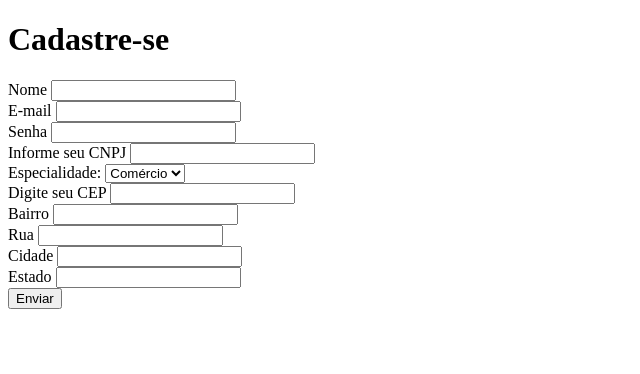
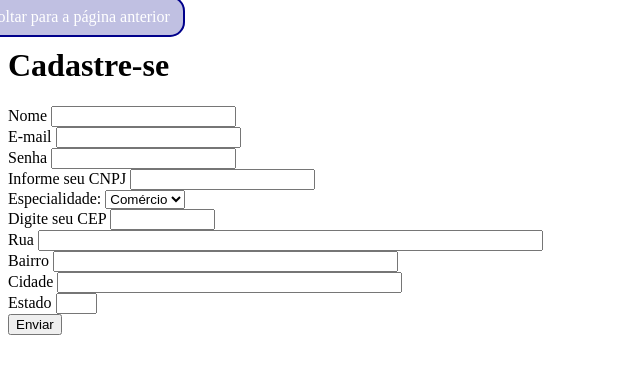
Before and after one commit to willr003/Crud-php, a PHP site: page /novo-usuario.php in a window 1280 px wide. Shown: the top 374 px of the page, without its empty margins (0-640 px from the left). Run offline with PHP 8.4, Linux system fonts and the light colour scheme.

Commit message:
terceiro commit

```diff
--- a/novo-usuario.php
+++ b/novo-usuario.php
@@ -1,36 +1,126 @@
+
+
+
 <!DOCTYPE html>
 <html lang="pt-br">
 <head>
     <meta charset="UTF-8">
     <meta name="viewport" content="width=device-width, initial-scale=1.0">
     <title>Novo Usuário</title>
+    <style>
+         .voltar {
+            background-color: #00008b;
+            border-radius: 15px;
+            padding: 10px 13px;
+            margin-bottom: 25px;
+            margin-left: -35px;
+            text-decoration: none;
+            color: white;
+            border: solid 2px #00008b;
+            transition: 0.5s;
+        }
+        .voltar:hover{
+            background-color: #00008b3f ;
+        }
 
+    </style>
+     <script src="https://code.jquery.com/jquery-3.6.4.min.js"
+            integrity="sha256-oP6HI9z1XaZNBrJURtCoUT5SUnxFr8s3BzRl+cbzUq8="
+            crossorigin="anonymous"></script>
+    <script>
+
+$(document).ready(function() {
+
+    function limpa_formulário_cep() {
+        // Limpa valores do formulário de cep.
+        $("#rua").val("");
+        $("#bairro").val("");
+        $("#cidade").val("");
+        $("#uf").val("");
+        $("#ibge").val("");
+    }
+
+    //Quando o campo cep perde o foco.
+    $("#cep").blur(function() {
+
+        //Nova variável "cep" somente com dígitos.
+        var cep = $(this).val().replace(/\D/g, '');
+
+        //Verifica se campo cep possui valor informado.
+        if (cep != "") {
+
+            //Expressão regular para validar o CEP.
+            var validacep = /^[0-9]{8}$/;
+
+            //Valida o formato do CEP.
+            if(validacep.test(cep)) {
+
+                //Preenche os campos com "..." enquanto consulta webservice.
+                $("#rua").val("...");
+                $("#bairro").val("...");
+                $("#cidade").val("...");
+                $("#uf").val("...");
+                $("#ibge").val("...");
+
+                //Consulta o webservice viacep.com.br/
+                $.getJSON("https://viacep.com.br/ws/"+ cep +"/json/?callback=?", function(dados) {
+
+                    if (!("erro" in dados)) {
+                        //Atualiza os campos com os valores da consulta.
+                        $("#rua").val(dados.logradouro);
+                        $("#bairro").val(dados.bairro);
+                        $("#cidade").val(dados.localidade);
+                        $("#uf").val(dados.uf);
+                        $("#ibge").val(dados.ibge);
+                    } //end if.
+                    else {
+                        //CEP pesquisado não foi encontrado.
+                        limpa_formulário_cep();
+                        alert("CEP não encontrado.");
+                    }
+                });
+            } //end if.
+            else {
+                //cep é inválido.
+                limpa_formulário_cep();
+                alert("Formato de CEP inválido.");
+            }
+        } //end if.
+        else {
+            //cep sem valor, limpa formulário.
+            limpa_formulário_cep();
+        }
+    });
+});
+
+</script>
 </head>
 <body>
+<a href="javascript:history.back()" class="btn btn-link mt-3 voltar">Voltar para a página anterior</a>
 <h1 class="text-center">Cadastre-se</h1>
 <form action="?page=salvar" method="POST">
     <input type="hidden" name="acao" value="cadastrar">
     <div class="mb-3">
         <label>Nome</label>
-        <input type="text" name="nome" class="form-control">
+        <input type="text" name="nome" class="form-control" required>
     </div>
 
     <div class="mb-3">
         <label>E-mail</label>
-        <input type="textr" name="email" class="form-control">
+        <input type="textr" name="email" class="form-control" required>
     </div>
 
     <div class="mb-3">
         <label>Senha</label>
-        <input type="password" name="senha" class="form-control">
+        <input type="password" name="senha" class="form-control" required>
     </div>
     <div class="mb-3">
         <label>Informe seu CNPJ</label>
-        <input type="number" name="cnpj" class="form-control">
+        <input name="cnpj" type="text" id="cnpj" value=""  maxlength="15" class="form-control" required>
     </div>
     <div class="mb-3">
     <label for="especialidade">Especialidade:</label>
-                <select class="form-control" id="especialidade" name="especialidade">
+                <select class="form-control" id="especialidade" name="especialidade" required>
                     <option value="comercio">Comércio</option>
                     <option value="servico">Serviço</option>
                     <option value="industria">Indústria</option>
@@ -39,24 +129,25 @@
 
     <div class="mb-3">
         <label>Digite seu CEP</label>
-        <input type="number" name="cep" class="form-control">
+        <input name="cep" type="text" id="cep" value="" size="10" maxlength="9"
+               onblur="pesquisacep(this.value);" class="form-control" required>
+    </div>
+    <div class="mb-3">
+        <label>Rua</label>
+        <input name="rua" type="text" id="rua" size="60" class="form-control" required>
     </div>
     <div class="mb-3">
         <label>Bairro</label>
-        <input type="text" name="bairro" class="form-control">
-    </div>
-    <div class="mb-3">
-        <label>Rua</label>
-        <input type="text" name="rua" class="form-control">
+        <input name="bairro" type="text" id="bairro" size="40" class="form-control" required>
     </div>
 
     <div class="mb-3">
         <label>Cidade</label>
-        <input type="text" name="cidade" class="form-control">
+        <input name="cidade" type="text" id="cidade" size="40"  class="form-control" required>
     </div>
     <div class="mb-3">
         <label>Estado</label>
-        <input type="text" name="estado" class="form-control">
+        <input name="uf" type="text" id="uf" size="2" class="form-control" required>
     </div>
     <div class="mb-3">
         <button type="submit" class="btn btn-primary">Enviar</button>
@@ -64,5 +155,9 @@
 
 </form>
 </div>
+<script src="https://ajax.googleapis.com/ajax/libs/jquery/3.5.1/jquery.min.js"></script>
+    <script src="https://cdnjs.cloudflare.com/ajax/libs/popper.js/1.16.0/umd/popper.min.js"></script>
+    <script src="https://maxcdn.bootstrapcdn.com/bootstrap/4.5.2/js/bootstrap.min.js"></script>
+</body>
 </body>
 </html>
--- a/salvar-usuario.php
+++ b/salvar-usuario.php
@@ -11,7 +11,6 @@
             $rua = $_POST["rua"];
             $cidade = $_POST["cidade"];
             $estado = $_POST["estado"];
-
 
 
             $sql = "INSERT INTO usuarios (nome, email, senha, cnpj, especialidade, cep, bairro, rua, cidade, estado) VALUES (
```
Also changed, not shown: home.php (added, +33 -0 lines), index.html (deleted, +0 -22 lines), index.php (+32 -45 lines), listar-usuario.php (+18 -0 lines), img/forn.png (renamed from forn.png).
